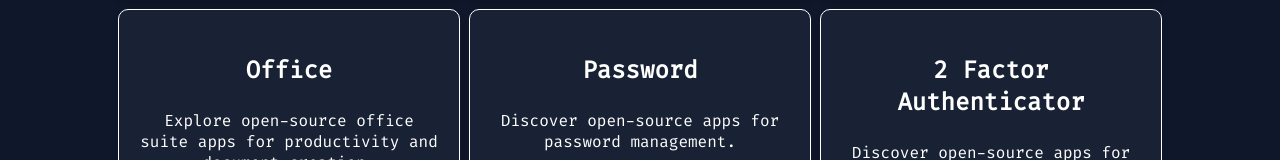
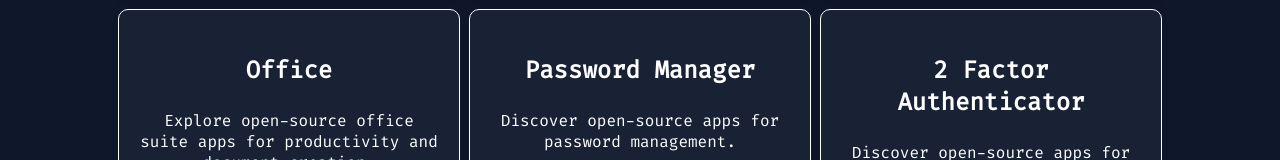
Before and after one commit to kamrulhasanio/osaac, a plain HTML site: page index.html in a window 1280 px wide. Shown: the part 3849-4009 px from the top of the page. Drawn offline with Linux system fonts and the light colour scheme.

Commit message:
modified:   index.html

```diff
--- a/index.html
+++ b/index.html
@@ -221,7 +221,7 @@
         </div>
 
         <div id="password" class="box">
-            <h3>Password</h3>
+            <h3>Password Manager</h3>
             <p>Discover open-source apps for password management.</p>
             <a href="https://github.com/bitwarden/mobile" class="btn">Bitwarden</a>
             <a href="https://github.com/beemdevelopment/Aegis" class="btn">Aegis</a>
```
